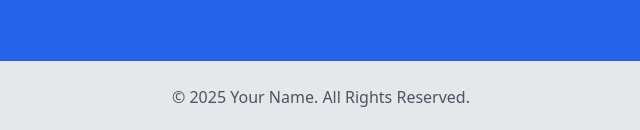
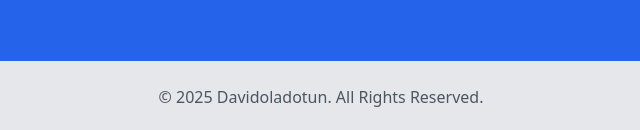
Before and after one commit to davidoladotun17-gif/davidoladotun, a plain HTML site: page index.html in a window 1280 px wide. Shown: the part 1759-1889 px from the top of the page, 319-959 px from the left. Drawn offline with nearby package versions, Linux system fonts and the light colour scheme.

Commit message:
Add files via upload

```diff
--- a/index.html
+++ b/index.html
@@ -114,7 +114,7 @@
 
   <!-- Footer -->
   <footer class="text-center py-6 bg-gray-200 text-gray-600">
-    © 2025 Your Name. All Rights Reserved.
+    © 2025 Davidoladotun. All Rights Reserved.
   </footer>
 
 </body>
```
